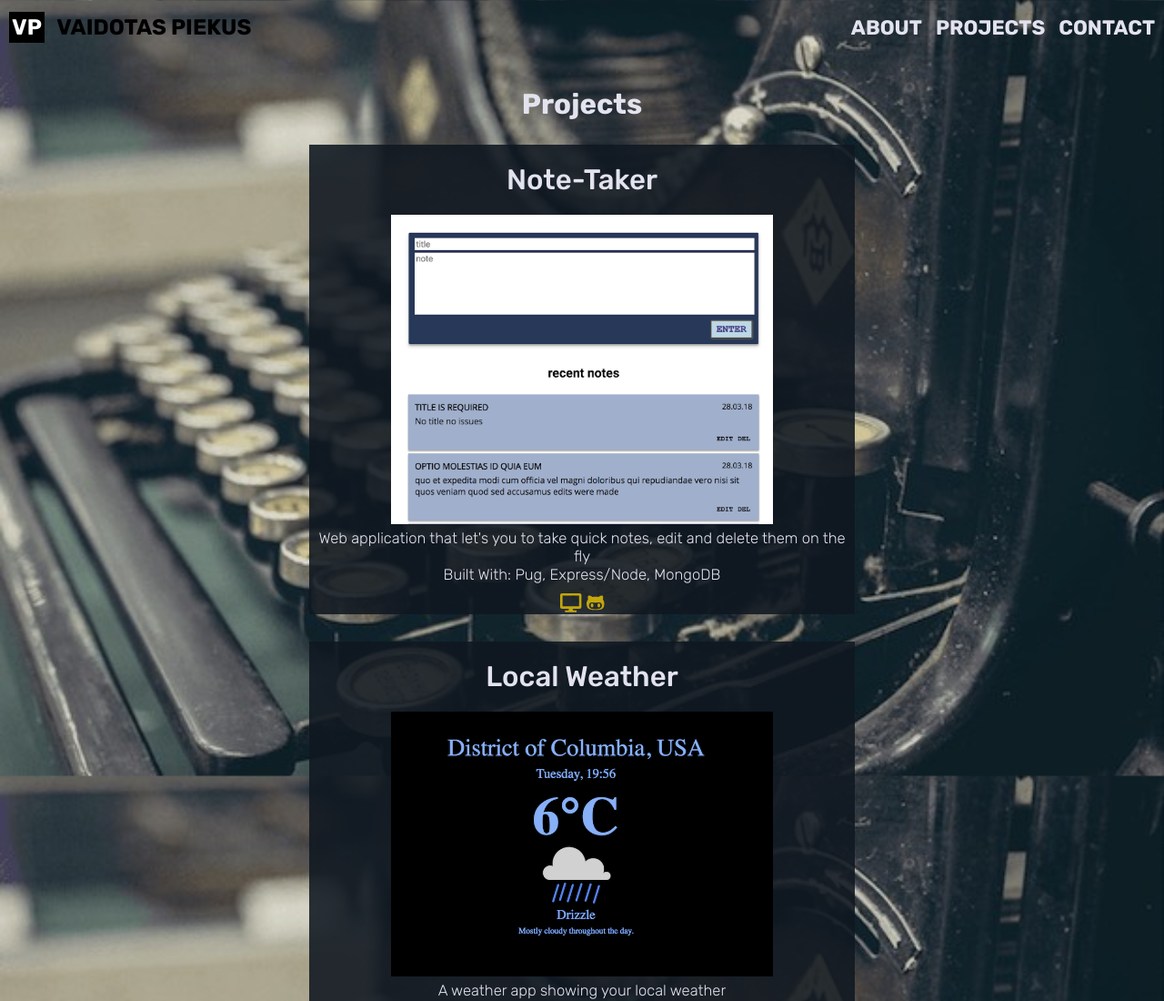
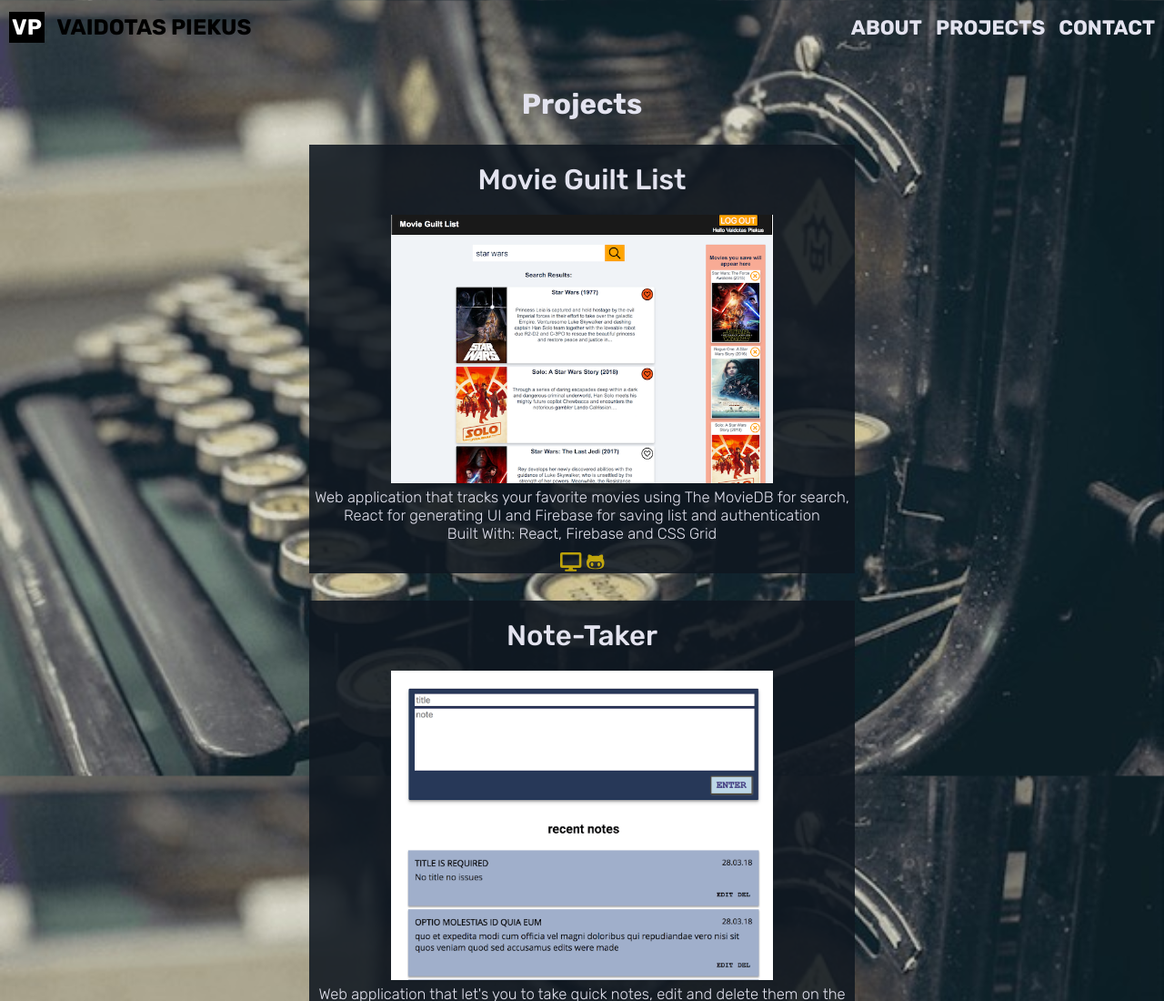
Before and after one commit to vaidotasp/vaidotasp.github.io, a website: page projects.html in a window 1280 px wide. Shown: the top 1100 px of the page at 91% size. Drawn offline with Linux system fonts and the light colour scheme.

Commit message:
adding movie list to the projects

```diff
--- a/projects.html
+++ b/projects.html
@@ -40,6 +40,26 @@
         <div class="projects-content">
           <h1>Projects</h1>
           <div class="projects-wrap">
+            <div class="card">
+              <div class="card-name">Movie Guilt List</div>
+              <div class="card-img">
+                <a href="https://movie-guilt-list-eirhmsmrtb.now.sh/" target="_blank">
+                  <img src="./assets/images/movie-demo.png" alt="movie-demo">
+                </a>
+              </div>
+              <div class="card-desc">Web application that tracks your favorite movies using The MovieDB for search, React for generating UI and
+                Firebase for saving list and authentication</div>
+              <div class="card-tech">Built With: React, Firebase and CSS Grid
+              </div>
+              <div class="card-links">
+                <a href="https://movie-guilt-list-eirhmsmrtb.now.sh/" target="_blank">
+                  <i class="fas fa-desktop"></i>
+                </a>
+                <a href="https://github.com/vaidotasp/movie-guilt-list" target="_blank">
+                  <i class="fab fa-github-alt"></i>
+                </a>
+              </div>
+            </div>
             <div class="card">
               <div class="card-name">Note-Taker</div>
               <div class="card-img">
```
Also changed, not shown: assets/images/movie-demo.png (added).
